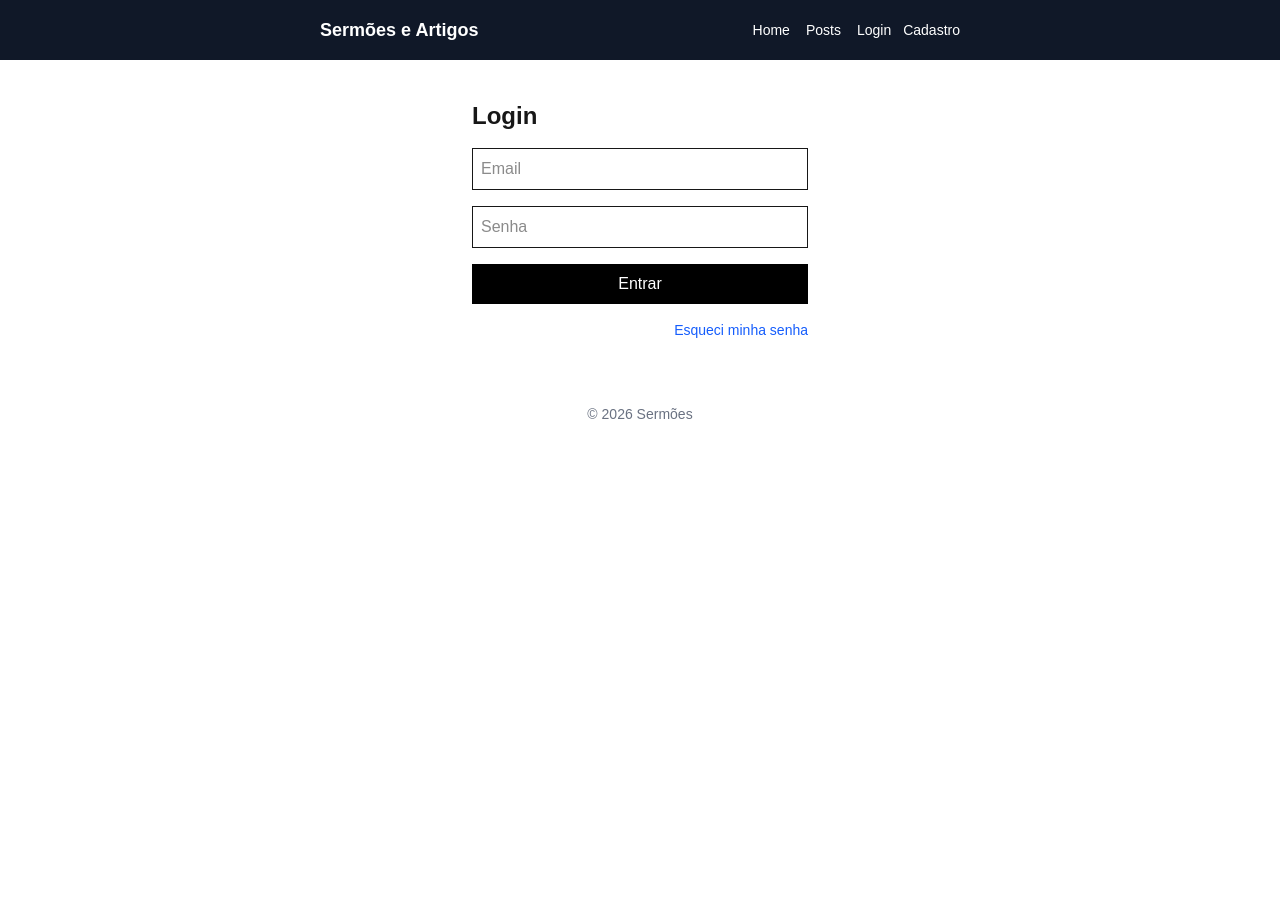
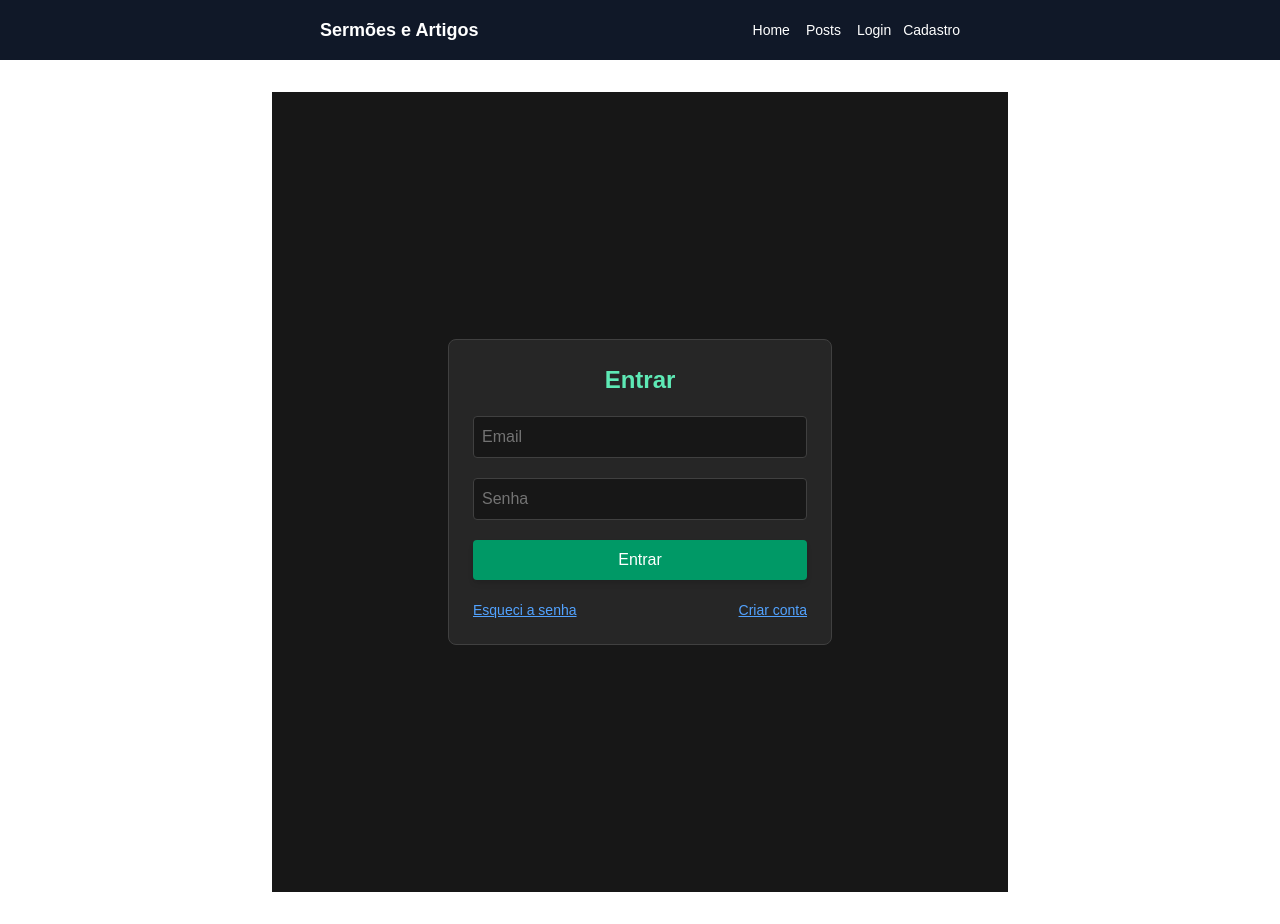
Before and after one commit to MrCat2357/edifiquemos, a Next.js app: page /login in a window 1280 px wide. Before the commit the page ends 800 px from the top, so only its background shows below. Built offline with nearby package versions, Linux system fonts and the light colour scheme; no server answers.

Commit message:
melhorando o layout

```diff
--- a/app/layout.tsx
+++ b/app/layout.tsx
@@ -1,6 +1,10 @@
-import React from "react";
 import "./globals.css";
 import Header from "@/components/Header";
+
+export const metadata = {
+  title: "Voz da Fé",
+  description: "Compartilhe e leia sermões e reflexões cristãs",
+};
 
 export default function RootLayout({
   children,
@@ -8,17 +12,15 @@ export default function RootLayout({
   children: React.ReactNode;
 }) {
   return (
-    <html lang="pt-br">
-      <body>
+    <html lang="pt-BR">
+      <body className="bg-neutral-900 text-neutral-100 min-h-screen">
+
         <Header />
 
-        <main className="max-w-2xl mx-auto p-4">
+        <main className="max-w-3xl mx-auto px-4 py-8">
           {children}
         </main>
 
-        <footer className="text-center text-sm text-gray-500 py-6">
-          © {new Date().getFullYear()} Sermões
-        </footer>
       </body>
     </html>
   );
--- a/app/login/page.tsx
+++ b/app/login/page.tsx
@@ -3,9 +3,11 @@
 import { useState } from "react";
 import { auth } from "@/lib/firebase";
 import { useRouter } from "next/navigation";
+import Link from "next/link";
 
 import {
   signInWithEmailAndPassword,
+  fetchSignInMethodsForEmail,
 } from "firebase/auth";
 
 export default function LoginPage() {
@@ -17,7 +19,6 @@ export default function LoginPage() {
   const [error, setError] = useState("");
   const [attempts, setAttempts] = useState(0);
   const [loading, setLoading] = useState(false);
-
   const [userNotFound, setUserNotFound] = useState(false);
 
   async function handleLogin(e: React.FormEvent) {
@@ -33,22 +34,21 @@ export default function LoginPage() {
     setUserNotFound(false);
 
     try {
-      // 🔐 TENTA LOGIN DIRETO (forma correta com Firebase)
+      const methods = await fetchSignInMethodsForEmail(auth, email);
+
+      if (methods.length === 0) {
+        setError("Usuário não cadastrado.");
+        setUserNotFound(true);
+        setLoading(false);
+        return;
+      }
+
       await signInWithEmailAndPassword(auth, email, password);
 
-      // ✔ sucesso
       setAttempts(0);
-      setUserNotFound(false);
-
       router.push("/");
-
     } catch (err: any) {
-  console.log(err.code);
-
-  // 🔴 senha errada ou login inválido
-  if (
-    err.code === "auth/wrong-password"
-  ) {
+      if (err.code === "auth/wrong-password") {
         const newAttempts = attempts + 1;
         setAttempts(newAttempts);
 
@@ -57,21 +57,8 @@ export default function LoginPage() {
         } else {
           setError(`Senha incorreta. Tentativa ${newAttempts} de 3.`);
         }
-  }
-
-  // 🔴 usuário não existe (APENAS ESSE CASO REAL)
-  else if (err.code === "auth/user-not-found") {
-    setError("Usuário não cadastrado.");
-    setUserNotFound(true);
-  }
-
-  // 🔴 fallback REAL (importante!)
-  else if (err.code === "auth/invalid-credential") {
-    setError("Email ou senha incorretos.");
-  }
-
-  else {
-    setError("Erro ao fazer login. Tente novamente.");
+      } else {
+        setError("Erro ao fazer login.");
       }
     }
 
@@ -79,38 +66,44 @@ export default function LoginPage() {
   }
 
   return (
-    <div className="max-w-sm mx-auto p-6">
-      <h1 className="text-2xl font-bold mb-4">Login</h1>
+    <div className="min-h-screen flex items-center justify-center bg-neutral-900 px-4">
+      <form
+        onSubmit={handleLogin}
+        className="bg-neutral-800 p-6 rounded-lg w-full max-w-sm space-y-5 border border-neutral-700"
+      >
+        {/* TÍTULO */}
+        <h1 className="text-2xl font-semibold text-center text-emerald-300">
+          Entrar
+        </h1>
 
-      <form onSubmit={handleLogin} className="space-y-4">
+        {/* EMAIL */}
         <input
           type="email"
           placeholder="Email"
-          className="w-full border p-2"
+          className="w-full p-2 rounded bg-neutral-900 border border-neutral-700 text-neutral-100 placeholder-neutral-500 focus:outline-none focus:border-emerald-500"
           value={email}
           onChange={(e) => setEmail(e.target.value)}
         />
 
+        {/* SENHA */}
         <input
           type="password"
           placeholder="Senha"
-          className="w-full border p-2"
+          className="w-full p-2 rounded bg-neutral-900 border border-neutral-700 text-neutral-100 placeholder-neutral-500 focus:outline-none focus:border-emerald-500"
           value={password}
           onChange={(e) => setPassword(e.target.value)}
         />
 
-        {/* 🔴 ERRO + BOTÃO DE CADASTRO */}
+        {/* ERROS */}
         {error && (
-          <div className="space-y-2">
-            <p className="text-red-500 text-sm">{error}</p>
+          <div className="space-y-2 text-center">
+            <p className="text-red-400 text-sm">{error}</p>
 
             {userNotFound && (
               <button
                 type="button"
-                onClick={() =>
-                  router.push(`/cadastro?email=${email}`)
-                }
-                className="text-sm text-blue-600 underline"
+                onClick={() => router.push(`/cadastro?email=${email}`)}
+                className="text-sm text-blue-400 underline hover:text-blue-300"
               >
                 Criar conta
               </button>
@@ -118,23 +111,40 @@ export default function LoginPage() {
           </div>
         )}
 
+        {/* BOTÃO ENTRAR */}
         <button
           type="submit"
           disabled={loading}
-          className="w-full bg-black text-white p-2"
+          className="
+            w-full py-2 rounded text-white
+            bg-emerald-600
+            hover:bg-emerald-700
+            active:scale-95
+            active:translate-y-0.5
+            transition
+            shadow-md
+            cursor-pointer
+            disabled:opacity-50
+          "
         >
           {loading ? "Entrando..." : "Entrar"}
         </button>
-        <div className="text-right text-sm">
-  <button
-    type="button"
-    onClick={() =>
-      router.push(`/esqueci-senha?email=${email}`)
-    }
-    className="text-blue-600 hover:underline"
+
+        {/* LINKS */}
+        <div className="flex justify-between text-sm">
+          <Link
+            href="/esqueci-senha"
+            className="text-blue-400 hover:text-blue-300 underline"
           >
-    Esqueci minha senha
-  </button>
+            Esqueci a senha
+          </Link>
+
+          <Link
+            href="/cadastro"
+            className="text-blue-400 hover:text-blue-300 underline"
+          >
+            Criar conta
+          </Link>
         </div>
       </form>
     </div>
--- a/app/post/[id]/page.tsx
+++ b/app/post/[id]/page.tsx
@@ -48,20 +48,16 @@ export default function PostPage() {
     fetchPost();
   }, [id]);
 
-  // 🔵 LOADING STATE
   if (loading) {
-    return <p className="p-4">Carregando conteúdo...</p>;
+    return <p className="p-4 text-neutral-400">Carregando conteúdo...</p>;
   }
 
-  // 🔴 ERROR STATE
   if (error) {
-    return <p className="p-4 text-red-500">{error}</p>;
+    return <p className="p-4 text-red-400">{error}</p>;
   }
 
-  // 🔴 SEGURANÇA EXTRA
   if (!post) return null;
 
-  // 🟡 CORREÇÃO IMPORTANTE: DATA SEGURA
   let dataFormatada = "";
 
   if (post.data?.toDate) {
@@ -74,11 +70,11 @@ export default function PostPage() {
 
       {/* 📌 CABEÇALHO */}
       <header className="space-y-2">
-        <h1 className="text-3xl font-bold leading-tight">
+        <h1 className="text-3xl font-bold leading-tight text-neutral-100">
           {post.titulo}
         </h1>
 
-        <div className="text-sm text-gray-500 flex gap-2 flex-wrap">
+        <div className="text-sm text-neutral-400 flex gap-2 flex-wrap">
           <span>{post.autorNome || "Autor desconhecido"}</span>
           <span>•</span>
           <span>{dataFormatada}</span>
@@ -89,10 +85,10 @@ export default function PostPage() {
         </div>
       </header>
 
-      <hr />
+      <hr className="border-neutral-700" />
 
       {/* 📖 CONTEÚDO */}
-      <section className="text-lg leading-relaxed whitespace-pre-line text-gray-800">
+      <section className="text-lg leading-relaxed whitespace-pre-line text-neutral-200">
         {post.conteudo}
       </section>
 
--- a/app/posts/page.tsx
+++ b/app/posts/page.tsx
@@ -38,35 +38,59 @@ export default function Posts() {
   }, []);
 
   if (loading) {
-    return <p className="p-4">Carregando posts...</p>;
+    return <p className="p-4 text-neutral-400">Carregando posts...</p>;
   }
 
   return (
-    <div className="max-w-xl mx-auto p-4 space-y-4">
-      <h1 className="text-2xl font-bold">Posts</h1>
+    <div className="max-w-xl mx-auto p-4 space-y-6">
 
-      {posts.length === 0 && <p>Nenhum post ainda.</p>}
+      {/* TÍTULO */}
+      <h1 className="text-2xl font-bold text-neutral-100">
+        Conteúdos
+      </h1>
+
+      {posts.length === 0 && (
+        <p className="text-neutral-400">Nenhum post ainda.</p>
+      )}
 
       {posts.map((post) => (
         <div
           key={post.id}
           onClick={() => router.push(`/post/${post.id}`)}
-          className="border p-4 rounded hover:shadow cursor-pointer"
+          className="
+            bg-neutral-800
+            border border-neutral-700
+            p-5
+            rounded
+            cursor-pointer
+            transition
+            space-y-2
+            hover:bg-neutral-800
+            hover:border-emerald-600
+            hover:shadow-[0_0_10px_rgba(16,185,129,0.15)]
+            hover:-translate-y-0.5
+          "
         >
-          <h2 className="text-lg font-semibold">{post.titulo}</h2>
+          {/* TÍTULO DO POST */}
+          <h2 className="text-lg font-semibold text-emerald-300">
+            {post.titulo}
+          </h2>
 
-          <p className="text-sm text-gray-500">
+          {/* AUTOR + DATA */}
+          <p className="text-sm text-neutral-400">
             {post.autorNome || "Autor"} •{" "}
             {post.data?.toDate
               ? post.data.toDate().toLocaleDateString()
               : ""}
           </p>
 
-          <p className="text-sm mt-2 text-gray-600">
+          {/* TIPO */}
+          <p className="text-sm text-emerald-400">
             {post.tipo === "sermao" ? "Sermão" : "Artigo"}
           </p>
         </div>
       ))}
+
     </div>
   );
 }
--- a/components/Button.tsx
+++ b/components/Button.tsx
@@ -14,12 +14,12 @@ export default function Button({
   onClick,
 }: ButtonProps) {
   const base =
-    "w-full py-2 rounded text-white transition duration-200";
+    "w-full py-2 rounded transition duration-200 text-center";
 
   const styles =
     variant === "primary"
-      ? "bg-blue-600 hover:bg-blue-700"
-      : "bg-green-600 hover:bg-green-700";
+      ? "bg-emerald-600 hover:bg-emerald-700 text-white"
+      : "bg-emerald-600 hover:bg-emerald-700 text-white";
 
   return (
     <button
@@ -27,7 +27,9 @@ export default function Button({
       onClick={onClick}
       disabled={disabled}
       className={`${base} ${styles} ${
-        disabled ? "opacity-50 cursor-not-allowed" : ""
+        disabled
+          ? "opacity-50 cursor-not-allowed"
+          : "cursor-pointer active:scale-95 active:translate-y-0.5 shadow-md"
       }`}
     >
       {children}
```
Also changed, not shown: app/cadastro/page.tsx (+20 -13 lines), app/page.tsx (+35 -16 lines). Lines whose indentation alone changed are shown as unchanged.
